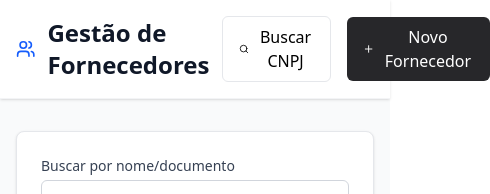
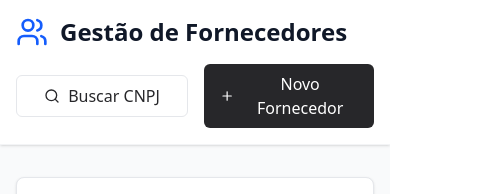
Before and after one commit to belloLucas/teste-desenvolvedor-php-fullstack, a Vue app in the folder frontend/: page / in a window 390 px wide. Shown: the top 194 px of the page, 490 px wide, since content can reach past the window. Built offline with nearby package versions, Linux system fonts and the light colour scheme; no server answers.

Commit message:
refactor: improving ui on mobile devices

```diff
--- a/frontend/src/components/Header.vue
+++ b/frontend/src/components/Header.vue
@@ -7,24 +7,26 @@ const emit = defineEmits(["open-form", "open-doc-search"]);
 <template>
   <header class="bg-white shadow-sm border-b border-gray-100">
     <div class="max-w-7xl mx-auto px-4 sm:px-6 lg:px-8">
-      <div class="flex justify-between items-center py-4">
+      <div
+        class="flex flex-wrap justify-between items-center py-4 gap-y-4 gap-x-6"
+      >
         <div class="flex items-center gap-3">
           <Users class="h-8 w-8 text-blue-600" />
           <h1 class="text-2xl font-bold text-gray-900">
             Gestão de Fornecedores
           </h1>
         </div>
-        <div class="flex items-center gap-4">
+        <div class="flex items-center gap-4 w-full sm:w-auto justify-end">
           <button
             @click="emit('open-doc-search')"
-            class="flex items-center gap-2 bg-white-600 hover:bg-gray-100 border border-gray-200 text-zing-800 px-4 py-2 rounded-md transition-colors cursor-pointer"
+            class="flex-1 sm:flex-none flex items-center justify-center gap-2 bg-white hover:bg-gray-100 border border-gray-200 text-zinc-800 px-4 py-2 rounded-md transition-colors cursor-pointer"
           >
             <Search class="h-4 w-4" />
             Buscar CNPJ
           </button>
           <button
             @click="emit('open-form')"
-            class="flex items-center gap-2 bg-zinc-800 hover:bg-zinc-900 text-white px-4 py-2 rounded-md transition-colors cursor-pointer"
+            class="flex-1 sm:flex-none flex items-center justify-center gap-2 bg-zinc-800 hover:bg-zinc-900 text-white px-4 py-2 rounded-md transition-colors cursor-pointer"
           >
             <Plus class="h-4 w-4" />
             Novo Fornecedor
```
